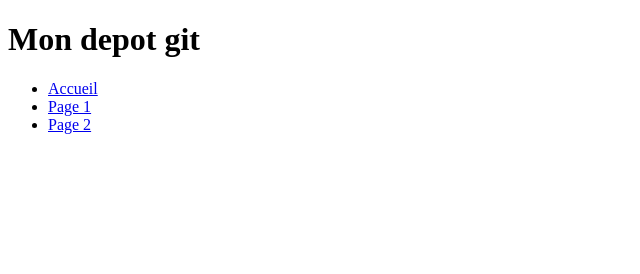
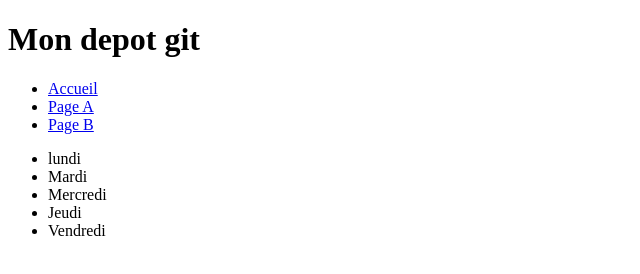
Before and after one commit to Dammel-Meuz/coursGitXarala2, a plain HTML site: page index.html in a window 1280 px wide. Shown: the whole page, without its empty margins (0-640 px from the left). Drawn offline with Linux system fonts and the light colour scheme.

Commit message:
j'ai ajouté un autre menu et une page css

```diff
--- a/index.html
+++ b/index.html
@@ -10,8 +10,15 @@
     <nav>
         <ul>
             <li><a href="index.html">Accueil</a></li>
-            <li><a href="page1.html">Page 1</a></li>
-            <li><a href="page2.html">Page 2</a></li>
+            <li><a href="page1.html">Page A</a></li>
+            <li><a href="page2.html">Page B</a></li>
+        </ul>
+        <ul>
+            <li>lundi</li>
+            <li>Mardi</li>
+            <li>Mercredi</li>
+            <li>Jeudi</li>
+            <li>Vendredi</li>
         </ul>
     </nav>
 </body>
--- /dev/null
+++ b/style.css
@@ -0,0 +1 @@
+ul{background-color: orangered;}
```
